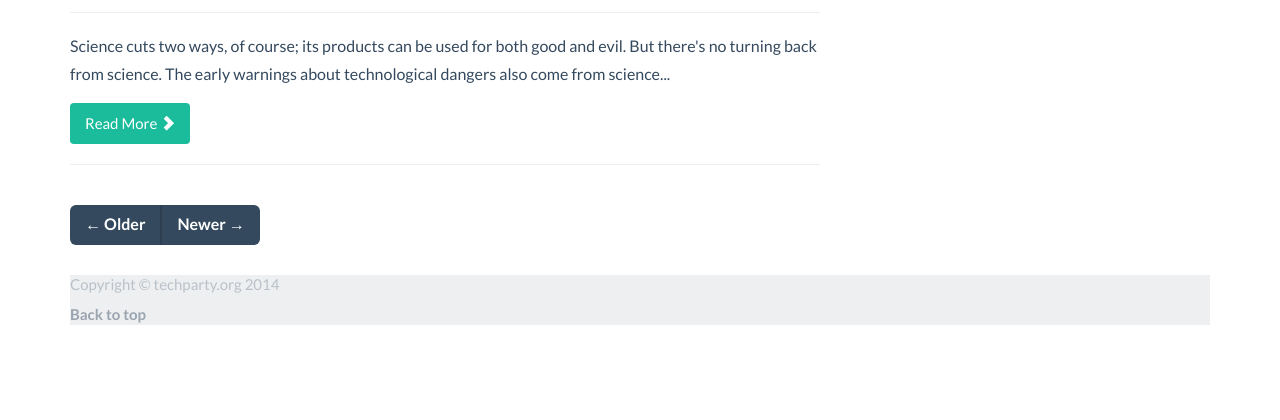
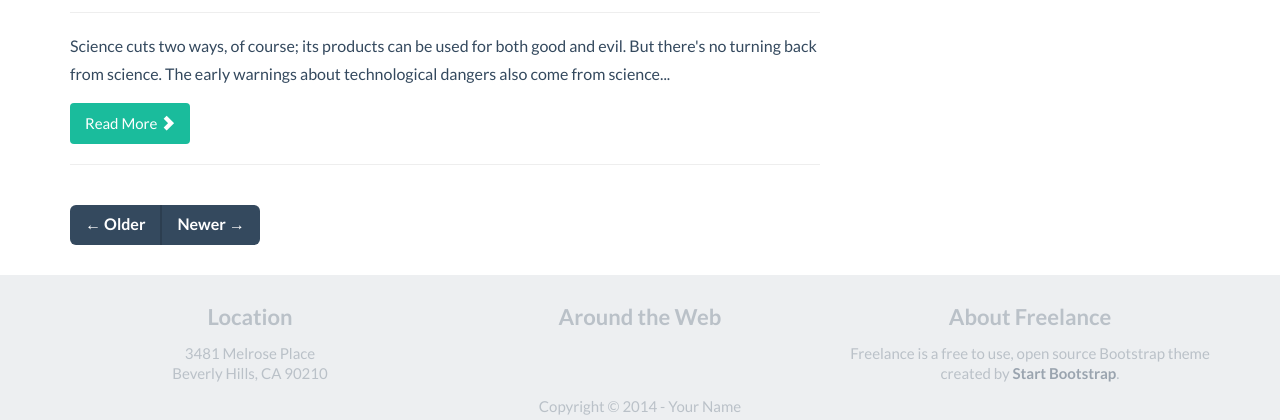
Before and after one commit to gztechparty/techparty, a Django app: page / in a window 1280 px wide. Shown: the part 1937-2357 px from the top of the page. Before the commit the page ends 2262 px from the top, so only its background shows below. Run offline with Django 3.2, Linux system fonts and the light colour scheme; grey boxes labelled with a size stand in for pictures from a placeholder-image service; parts of the project's set-up code (start-up, migrations or seed data) failed here and were passed over; some libraries are stand-ins or nearby versions.

Commit message:
add footer

```diff
--- a/techparty/website/templates/base.html
+++ b/techparty/website/templates/base.html
@@ -41,11 +41,11 @@
           <span class="icon-bar"></span>
           <span class="icon-bar"></span>
         </button>
-        <a class="navbar-brand" href="#">珠三角技术沙龙</a>
+        <a class="navbar-brand" href="/">珠三角技术沙龙</a>
       </div>
       <div class="collapse navbar-collapse">
         <ul class="nav navbar-nav">
-          <li class="active"><a href="#">首页</a></li>
+          <li class="active"><a href="/">首页</a></li>
           <li><a href="/event">活动</a></li>
           <li><a href="{% url 'lecturer:lecturer_list_view'%}">讲师</a></li>
           <li><a href="/topic">主题</a></li>
@@ -58,14 +58,47 @@
 
   {% block main %}{% endblock %}
 
-  <div class="container">
-    <footer>
-      <p>Copyright &copy; techparty.org 2014</p>
-      <p>
-        <a href="#top">Back to top</a>
-      </p>
+<footer class="text-center">
+        <div class="footer-above">
+            <div class="container">
+                <div class="row">
+                    <div class="footer-col col-md-4">
+                        <h3>Location</h3>
+                        <p>3481 Melrose Place
+                            <br>Beverly Hills, CA 90210</p>
+                    </div>
+                    <div class="footer-col col-md-4">
+                        <h3>Around the Web</h3>
+                        <ul class="list-inline">
+                            <li><a class="btn-social btn-outline" href="#"><i class="fa fa-fw fa-facebook"></i></a>
+                            </li>
+                            <li><a class="btn-social btn-outline" href="#"><i class="fa fa-fw fa-google-plus"></i></a>
+                            </li>
+                            <li><a class="btn-social btn-outline" href="#"><i class="fa fa-fw fa-twitter"></i></a>
+                            </li>
+                            <li><a class="btn-social btn-outline" href="#"><i class="fa fa-fw fa-linkedin"></i></a>
+                            </li>
+                            <li><a class="btn-social btn-outline" href="#"><i class="fa fa-fw fa-dribbble"></i></a>
+                            </li>
+                        </ul>
+                    </div>
+                    <div class="footer-col col-md-4">
+                        <h3>About Freelance</h3>
+                        <p>Freelance is a free to use, open source Bootstrap theme created by <a href="http://startbootstrap.com">Start Bootstrap</a>.</p>
+                    </div>
+                </div>
+            </div>
+        </div>
+        <div class="footer-below">
+            <div class="container">
+                <div class="row">
+                    <div class="col-lg-12">
+                        Copyright &copy; 2014 - Your Name
+                    </div>
+                </div>
+            </div>
+        </div>
     </footer>
-  </div>
 
   <!-- Load JS here for greater good =============================-->
   <script src="/static/flatui/js/jquery-1.8.3.min.js"></script>
```
Also changed, not shown: techparty/website/templates/about.html (added, +39 -0 lines).
